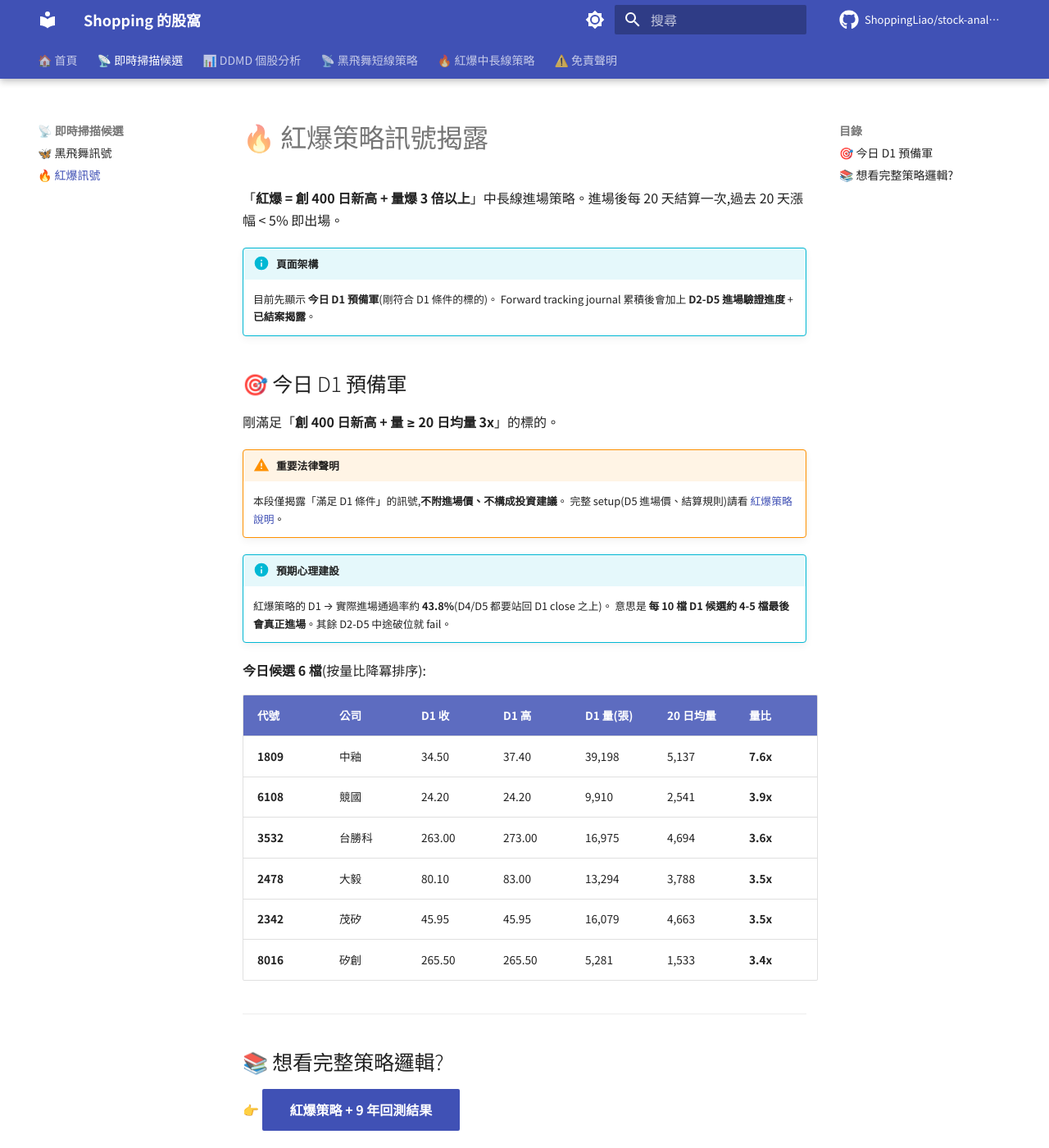
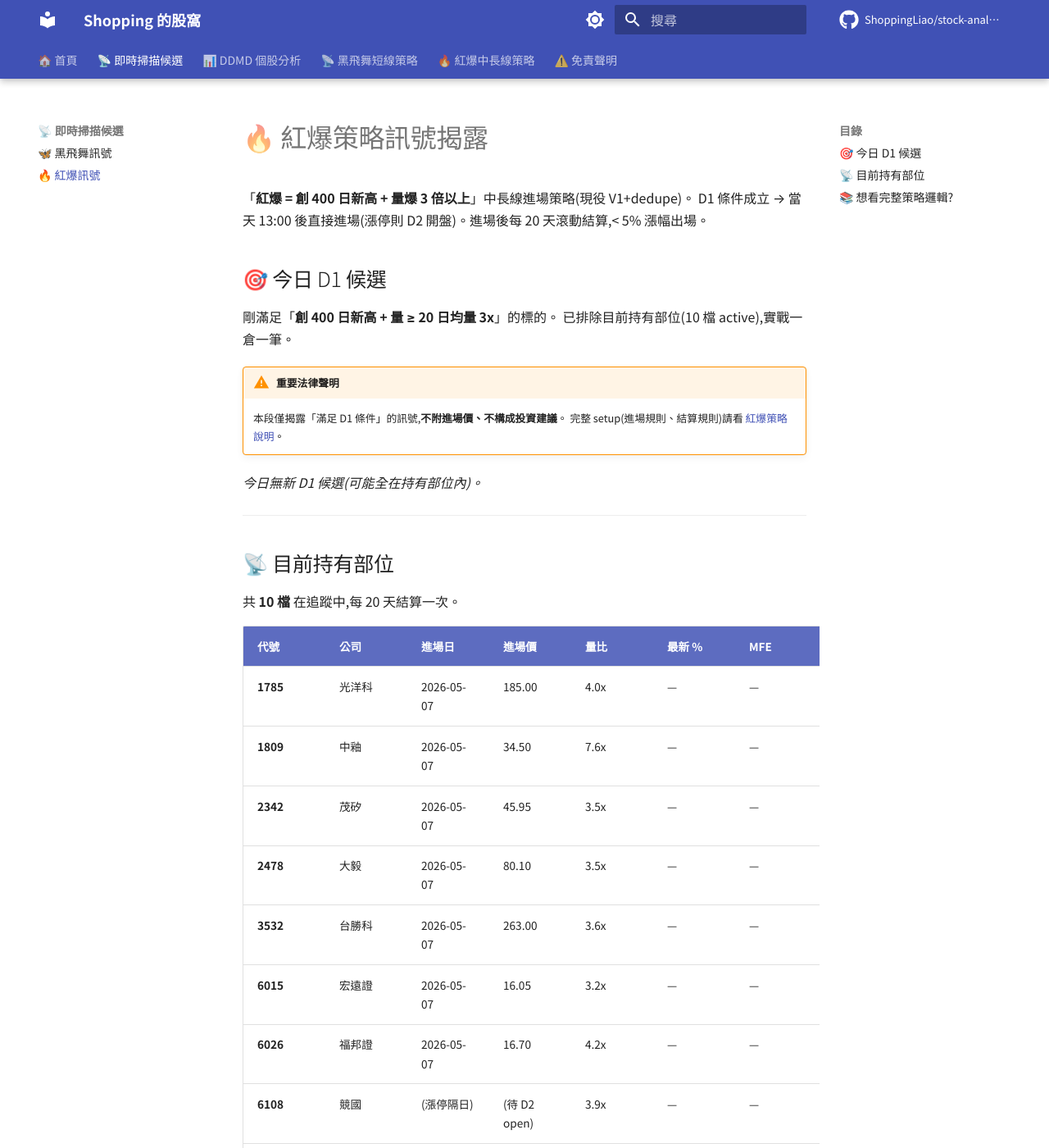
Before and after one commit to ShoppingLiao/stock-analysis-public, an MkDocs documentation site: the page built from docs/signals_red_burst.md, in a window 1280 px wide and 1400 px high. Shown: the whole window at 82% size. Built offline with MkDocs 1.6.1 and Material for MkDocs 9.7.7, drawn with Linux system fonts in a browser that asks for light colours; comment, search, counter and statistics services are not loaded; some of the changed text lies outside the part shown.

Commit message:
docs(signals): update BB + RB (2026-05-07)

```diff
--- a/docs/signals_red_burst.md
+++ b/docs/signals_red_burst.md
@@ -1,33 +1,37 @@
 # 🔥 紅爆策略訊號揭露
 
-「**紅爆 = 創 400 日新高 + 量爆 3 倍以上**」中長線進場策略。進場後每 20 天結算一次,過去 20 天漲幅 < 5% 即出場。
+「**紅爆 = 創 400 日新高 + 量爆 3 倍以上**」中長線進場策略(現役 V1+dedupe)。
+D1 條件成立 → 當天 13:00 後直接進場(漲停則 D2 開盤)。進場後每 20 天滾動結算,< 5% 漲幅出場。
 
-!!! info "頁面架構"
-    目前先顯示 **今日 D1 預備軍**(剛符合 D1 條件的標的)。
-    Forward tracking journal 累積後會加上 **D2-D5 進場驗證進度** + **已結案揭露**。
-
-## 🎯 今日 D1 預備軍
+## 🎯 今日 D1 候選
 
 剛滿足「**創 400 日新高 + 量 ≥ 20 日均量 3x**」的標的。
+已排除目前持有部位(10 檔 active),實戰一倉一筆。
 
 !!! warning "重要法律聲明"
     本段僅揭露「滿足 D1 條件」的訊號,**不附進場價、不構成投資建議**。
-    完整 setup(D5 進場價、結算規則)請看 [紅爆策略說明](about/strategy_red_burst.md)。
+    完整 setup(進場規則、結算規則)請看 [紅爆策略說明](about/strategy_red_burst.md)。
 
-!!! info "預期心理建設"
-    紅爆策略的 D1 → 實際進場通過率約 **43.8%**(D4/D5 都要站回 D1 close 之上)。
-    意思是 **每 10 檔 D1 候選約 4-5 檔最後會真正進場**。其餘 D2-D5 中途破位就 fail。
+*今日無新 D1 候選(可能全在持有部位內)。*
 
-**今日候選 6 檔**(按量比降冪排序):
+---
 
-| 代號 | 公司 | D1 收 | D1 高 | D1 量(張) | 20 日均量 | 量比 |
-|------|------|-------|-------|-----------|-----------|------|
-| **1809** | 中釉 | 34.50 | 37.40 | 39,198 | 5,137 | **7.6x** |
-| **6108** | 競國 | 24.20 | 24.20 | 9,910 | 2,541 | **3.9x** |
-| **3532** | 台勝科 | 263.00 | 273.00 | 16,975 | 4,694 | **3.6x** |
-| **2478** | 大毅 | 80.10 | 83.00 | 13,294 | 3,788 | **3.5x** |
-| **2342** | 茂矽 | 45.95 | 45.95 | 16,079 | 4,663 | **3.5x** |
-| **8016** | 矽創 | 265.50 | 265.50 | 5,281 | 1,533 | **3.4x** |
+## 📡 目前持有部位
+
+共 **10 檔** 在追蹤中,每 20 天結算一次。
+
+| 代號 | 公司 | 進場日 | 進場價 | 量比 | 最新 % | MFE | MAE | 已 review |
+|------|------|--------|--------|------|--------|-----|-----|-----------|
+| **1785** | 光洋科 | 2026-05-07 | 185.00 | 4.0x | — | — | — | 0/10 |
+| **1809** | 中釉 | 2026-05-07 | 34.50 | 7.6x | — | — | — | 0/10 |
+| **2342** | 茂矽 | 2026-05-07 | 45.95 | 3.5x | — | — | — | 0/10 |
+| **2478** | 大毅 | 2026-05-07 | 80.10 | 3.5x | — | — | — | 0/10 |
+| **3532** | 台勝科 | 2026-05-07 | 263.00 | 3.6x | — | — | — | 0/10 |
+| **6015** | 宏遠證 | 2026-05-07 | 16.05 | 3.2x | — | — | — | 0/10 |
+| **6026** | 福邦證 | 2026-05-07 | 16.70 | 4.2x | — | — | — | 0/10 |
+| **6108** | 競國 | (漲停隔日) | (待 D2 open) | 3.9x | — | — | — | 0/10 |
+| **6174** | 安碁 | 2026-05-07 | 39.40 | 3.5x | — | — | — | 0/10 |
+| **8016** | 矽創 | 2026-05-07 | 265.50 | 3.4x | — | — | — | 0/10 |
 
 
 ---
```
Also changed, not shown: docs/signals_black_butterfly.md (+13 -13 lines).
